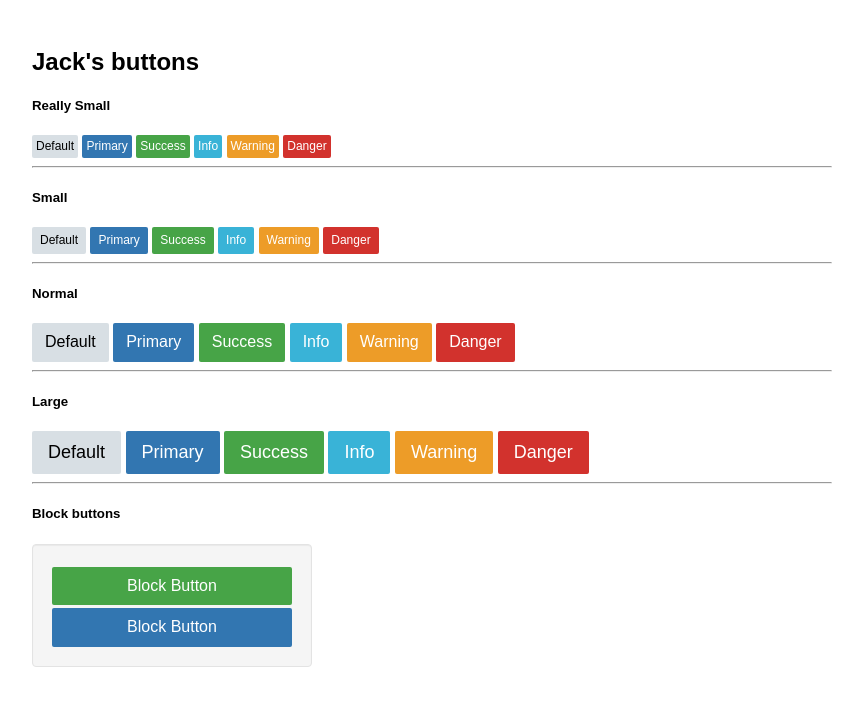
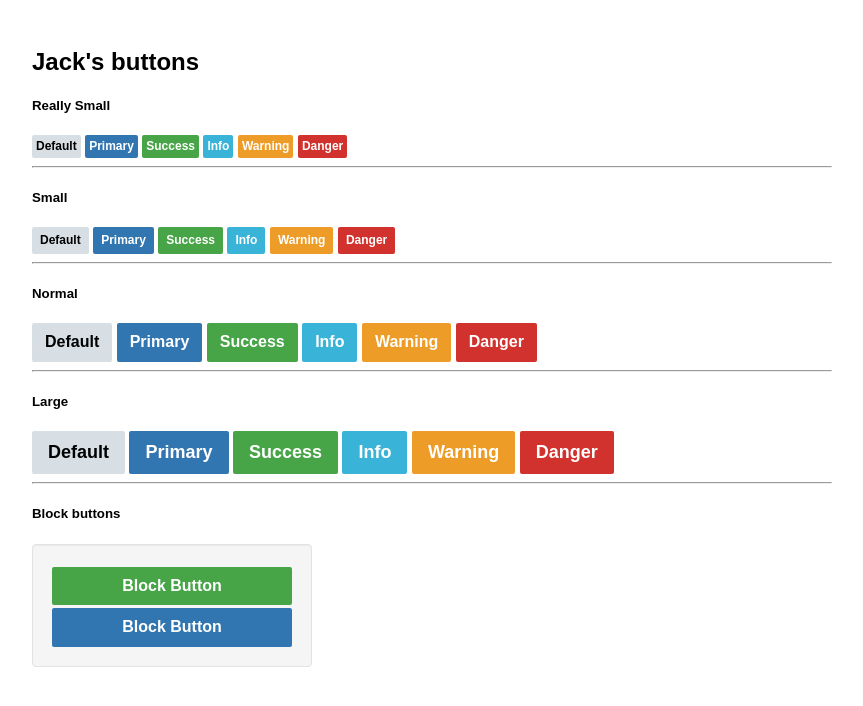
Before and after one commit to hanford/hanford.github.io, a Jekyll site: the page Projects/bttns.html, which Jekyll copies as it is, in a window 1280 px wide. Shown: the top 706 px of the page, without its empty margins (208-1071 px from the left). Built offline with Jekyll 4.4.1, drawn with Linux system fonts in a browser that asks for light colours.

Commit message:
updated bttns

```diff
--- a/assets/css/bttn.css
+++ b/assets/css/bttn.css
@@ -24,6 +24,7 @@ button, .reset-anchor {
   text-transform: none;
   outline: none;
   cursor: pointer;
+  font-weight: 600;
 }
 
 .bttn:hover {
@@ -33,7 +34,14 @@ button, .reset-anchor {
 
 .bttn:active {
   -webkit-box-shadow: inset 0 3px 5px rgba(0,0,0,.125);
-  box-shadow: inset 0 3px 5px rgba(0,0,0,.125);
+  box-shadow: inset 0 2px 0 rgba(0,0,0,.125);
+}
+
+.bttn-splat:focus {
+  -webkit-box-shadow: none;
+  box-shadow: none;
+  border-radius: 3px;
+  outline: 5px solid #c7dcfc;
 }
 
 .bttn-extra-small {
@@ -49,6 +57,7 @@ button, .reset-anchor {
 .bttn-large {
   padding: 10px 16px;
   font-size: 18px;
+  font-weight: 900;
 }
 
 .bttn-block {
```
